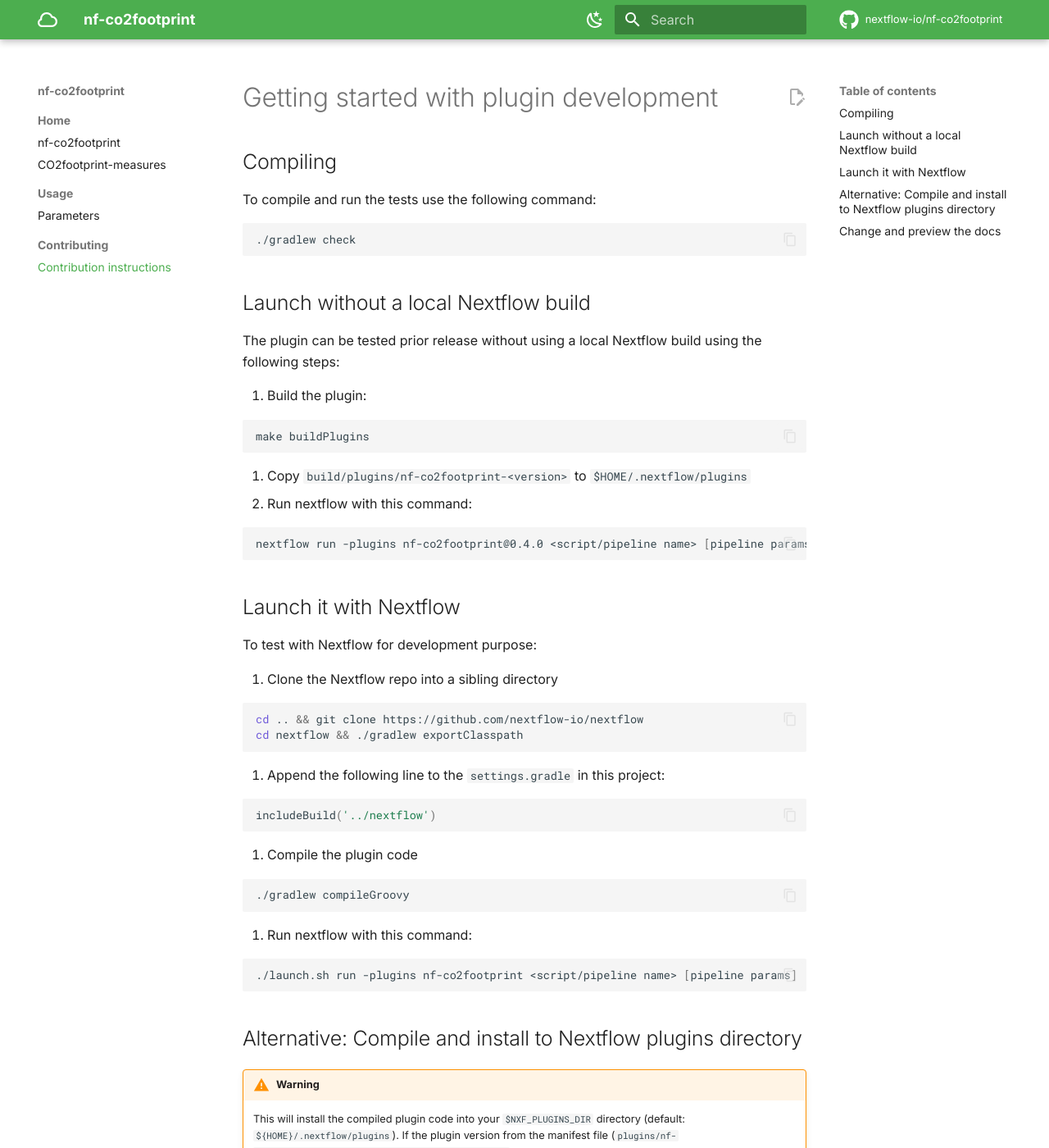
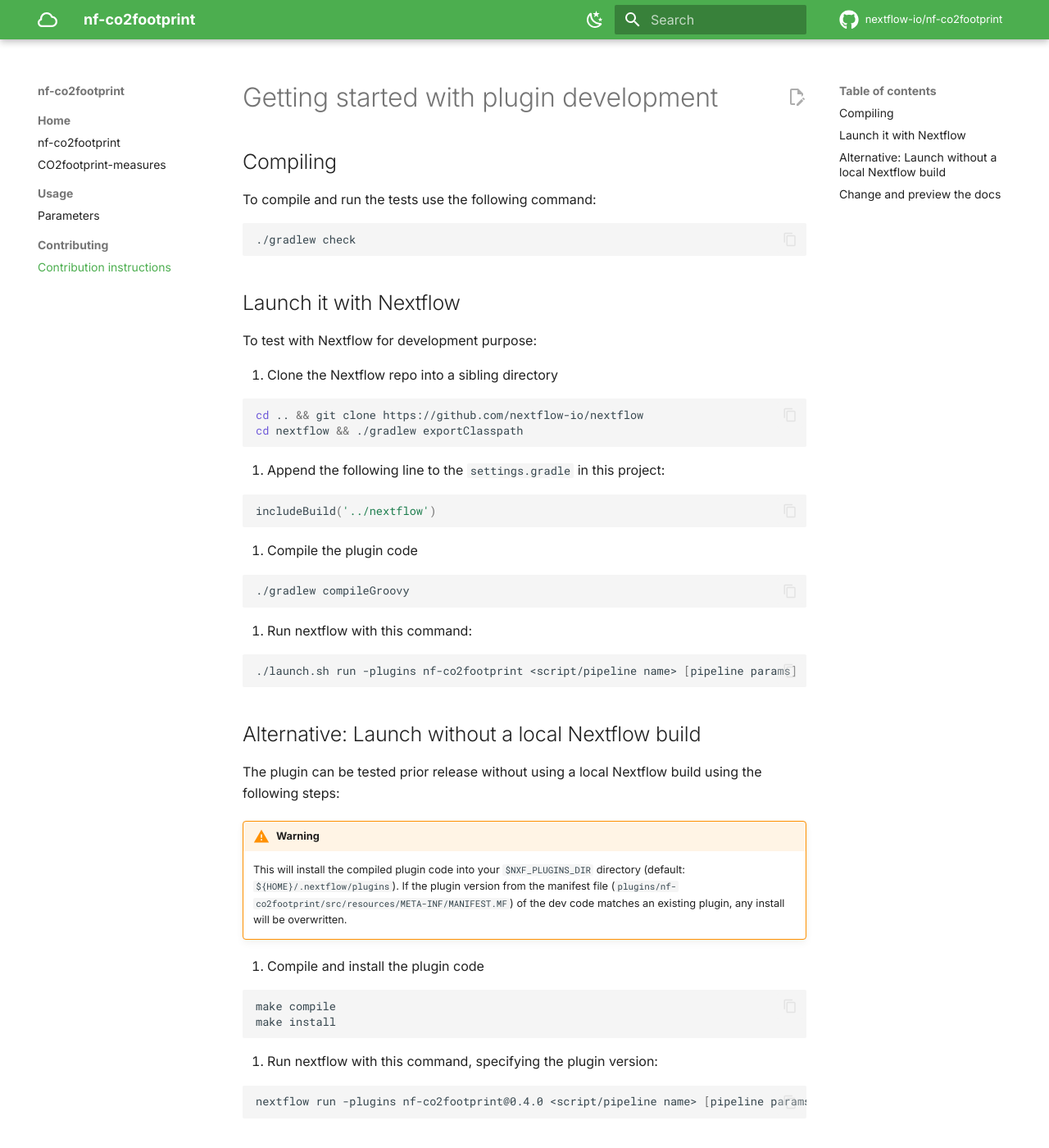
Before and after one commit to nextflow-io/nf-co2footprint, an MkDocs documentation site: the page built from docs/contributing/setup.md, in a window 1280 px wide and 1400 px high. Shown: the whole window at 82% size. Built offline with MkDocs 1.6.1 and Material for MkDocs 9.7.7, drawn with Linux system fonts in a browser that asks for light colours; comment, search, counter and statistics services are not loaded.

Commit message:
remove redundancy of installing docs

````diff
--- a/docs/contributing/setup.md
+++ b/docs/contributing/setup.md
@@ -12,23 +12,6 @@
 ```bash
 ./gradlew check
 ```
-
-## Launch without a local Nextflow build
-
-The plugin can be tested prior release without using a local Nextflow build using the following steps:
-
-1. Build the plugin:
-
-```bash
-make buildPlugins
-```
-
-2. Copy `build/plugins/nf-co2footprint-<version>` to `$HOME/.nextflow/plugins`
-4. Run nextflow with this command:
-
-   ```bash
-   nextflow run -plugins nf-co2footprint@0.4.0 <script/pipeline name> [pipeline params]
-   ```
 
 ## Launch it with Nextflow
 
@@ -59,7 +42,9 @@
    ./launch.sh run -plugins nf-co2footprint <script/pipeline name> [pipeline params]
    ```
 
-## Alternative: Compile and install to Nextflow plugins directory
+## Alternative: Launch without a local Nextflow build
+
+The plugin can be tested prior release without using a local Nextflow build using the following steps:
 
 !!! warning
 
````
